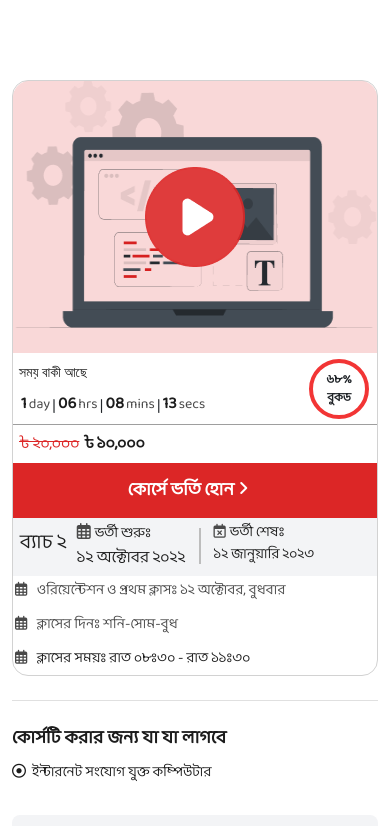
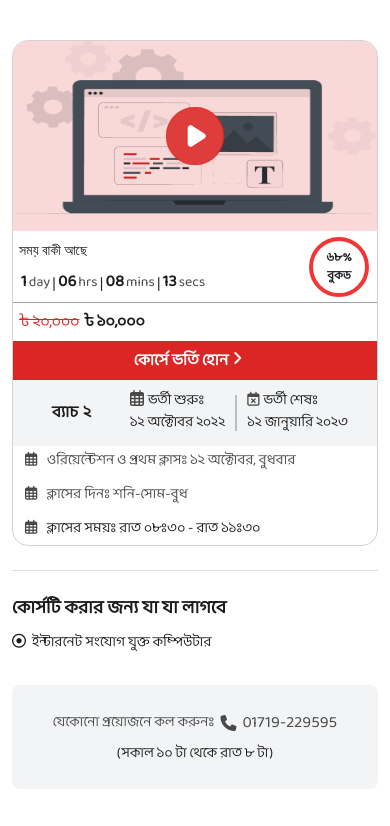
Before and after one commit to alif-sagir/tech-park-it, a website: page course_details.html in a window 390 px wide. Shown: the top 826 px of the page. Drawn offline with Linux system fonts and the light colour scheme.

Commit message:
all of responsive complete

```diff
--- a/assets/sass/pages/course_details.scss
+++ b/assets/sass/pages/course_details.scss
@@ -5,6 +5,7 @@
         margin-top: 80px;
         @include xs() {
             flex-direction: column;
+            margin-top: 40px;
         }
         .course_details {
             // border: 1px solid red;
@@ -99,6 +100,7 @@
                         margin-left: 24px;
                         @include xs() {
                             margin-left: 10px;
+                            font-size: 18px;
                         }
                     }
                     .job_categories {
@@ -106,10 +108,15 @@
                         margin-left: 24px;
                         @include xs() {
                             margin-left: 10px;
+                            margin-top: 10px;
                         }
                         .job_categorie {
                             margin-bottom: 16px;
                             display: flex;
+                            align-items: center;
+                            @include xs(){
+                                margin-bottom: 8px;
+                            }
                             .job_categorie_icon {
                                 margin-right: 6px;
                                 color: #27ae60;
@@ -118,6 +125,11 @@
                                 font-size: 16px;
                                 line-height: 24px;
                                 font-weight: 500;
+                                @include xs(){
+                                    font-size: 15px;
+                                    line-height: 100%;
+                                    // margin-bottom: 5px;
+                                }
                             }
                         }
                     }
@@ -140,6 +152,7 @@
                         margin-left: 24px;
                         @include xs() {
                             margin-left: 15px;
+                            font-size: 18px;
                         }
                     }
                     .freelancing_categories {
@@ -147,10 +160,15 @@
                         margin-left: 24px;
                         @include xs() {
                             margin-left: 15px;
+                            margin-top: 10px;
                         }
                         .freelancing_categorie {
                             margin-bottom: 16px;
                             display: flex;
+                            @include xs(){
+                                margin-bottom: 10px;
+                                align-items: center;
+                            }
                             .freelancing_categorie_icon {
                                 margin-right: 6px;
                                 color: #27ae60;
@@ -159,6 +177,9 @@
                                 font-size: 16px;
                                 line-height: 24px;
                                 font-weight: 500;
+                                @include xs(){
+                                    font-size: 14px;
+                                }
                             }
                         }
                     }
@@ -225,6 +246,7 @@
                                     column-count: 1;
                                     margin-left: 15px;
                                     width: 100%;
+                                    margin-top: 10px;
                                 }
                                 li {
                                     display: flex;
@@ -276,7 +298,7 @@
                         @include xs() {
                             margin-left: 15px;
                             margin-right: 15px;
-                            font-size: 22px;
+                            font-size: 20px;
                             line-height: 34px;
                         }
                     }
@@ -663,11 +685,11 @@
             }
         }
         .course_info {
-            // width: 411px;
+            width: 411px;
             border-radius: 16px 16px 0px 0px;
 
             @include xs() {
-                // width: 100%;
+                width: 100%;
                 order: 1;
             }
             .course_info_div {
@@ -681,7 +703,7 @@
                     border-radius: 16px 16px 0px 0px;
                     @include xs() {
                         width: 100%;
-                        height: 272px;
+                        height: 190px;
                     }
                     .course_info_icon {
                         position: absolute;
@@ -695,7 +717,12 @@
                         align-items: center;
                         @include xs() {
                             width: 100%;
-                            height: 272px;
+                            height: 190px;
+                        }
+                        img{
+                            @include xs(){
+                                width: 70px;
+                            }
                         }
                     }
                     .course_info_thubnail {
@@ -707,7 +734,7 @@
                         // height: 272px;
                             @include xs() {
                                 width: 100%;
-                                height: 272px;
+                                height: 190px;
                             }
                         }
                     }
@@ -841,6 +868,9 @@
                         align-items: center;
                         padding: 12px 24px;
                         background-color: #dc2626;
+                        @include xs(){
+                            padding: 6px 12px;
+                        }
                         .admit_course_title {
                             color: #fff;
                             text-align: center;
@@ -852,6 +882,7 @@
                             margin-right: 10px;
                             @include xs(){
                                 margin-right: 4px;
+                                font-size: 16px;
                             }
                         }
                         .admit_course_icon {
@@ -863,6 +894,10 @@
                     .admit_course_batch {
                         display: flex;
                         background: var(--secondary-20, #f3f4f6);
+                        @include xs(){
+                            width: 100%;
+                            justify-content: space-evenly;
+                        }
                         .admit_course_batch_title {
                             color: var(--mute-color-100, #1c1c1c);
                             font-family: Baloo Da 2;
@@ -870,9 +905,16 @@
                             font-style: normal;
                             font-weight: 500;
                             line-height: 150%; /* 30px */
-                            margin: 19px 15px;
+                            // margin: 19px 15px;
                             @include xs(){
-                                margin: 10px 7px;
+                                margin: 10px 10px;
+                                font-size: 16px;
+                                display: flex;
+                                justify-content: center;
+                                align-items: center;
+                                font-weight: 600;
+                                gap: 5px;
+
                             }
                         }
                         .admit_course_start_and_deadline {
@@ -880,7 +922,7 @@
                             .admit_course_start {
                                 margin: 8px 7px;
                                 @include xs(){
-                                    margin: 5px 3px;
+                                    margin: 10px 0px;
                                 }
                                 .admit_course_start_title {
                                     display: flex;
@@ -908,6 +950,9 @@
                                     font-style: normal;
                                     font-weight: 400;
                                     line-height: 160%; /* 25.6px */
+                                    @include xs(){
+                                        font-size: 14px;
+                                    }
                                 }
                             }
                             .admit_course_line {
@@ -917,13 +962,13 @@
                                 height: 36px;
                                 margin: 15px 20px;
                                 @include xs(){
-                                    margin: 10px 10px;
+                                    margin: 15px 10px;
                                 }
                             }
                             .admit_course_deadline {
                                 margin: 8px 7px;
                                 @include xs(){
-                                    margin: 4px 3px;
+                                    margin: 10px 0px;
                                 }
                                 .admit_course_deadline_title {
                                     display: flex;
@@ -968,6 +1013,7 @@
                         margin: 12px 16px;
                         @include xs(){
                             margin: 4px 2px;
+                            padding-left: 10px;
                         }
                         .admit_course_orientation {
                             color: var(--mute-color-80, #494949);
--- a/assets/sass/pages/course_details_quiz.scss
+++ b/assets/sass/pages/course_details_quiz.scss
@@ -523,7 +523,7 @@
                             font-weight: 400;
                             line-height: 160%; /* 25.6px */
                             @include xs(){
-                                font-size: 14;
+                                font-size: 14px;
                             }
                             i {
                                 margin-right: 4px;
--- a/assets/sass/pages/login_by_password.scss
+++ b/assets/sass/pages/login_by_password.scss
@@ -35,8 +35,14 @@
             font-size: 18px;
             margin-bottom: 0px;
         }
+
         i{
             margin-right: 16px;
+        }
+    }
+    p{
+        @include xs(){
+            font-size: 14px;
         }
     }
     .changed_password_form {
@@ -54,7 +60,6 @@
             background: var(--white, #fff);
             border-radius: 6px;
             background: var(--white, #fff);
-            box-shadow: 0px 1px 2px 1px rgba(82, 82, 82, 0.15);
             box-shadow: 0px 1px 2px 1px rgba(82, 82, 82, 0.15);
             padding-bottom: 26px;
             @include xs(){
--- a/assets/sass/pages/my_courses.scss
+++ b/assets/sass/pages/my_courses.scss
@@ -267,7 +267,7 @@
         }
     }
     .my_contunued_courses {
-        display: none;
+        // display: none;
         margin-top: 100px;
         .my_contunued_courses_title {
             color: var(--mute-color-100, #1c1c1c);
--- a/assets/sass/pages/our_it_services.scss
+++ b/assets/sass/pages/our_it_services.scss
@@ -167,6 +167,7 @@
                 width: 619px;
                 @include xs(){
                     font-size: 18px;
+                    font-weight: 500;
                    width: 100%;
                 }
 
--- a/course_details.html
+++ b/course_details.html
@@ -1031,7 +1031,7 @@
                   <div class="admit_course_icon"><i class="fa-solid fa-angle-right"></i></div>
                 </div>
                 <div class="admit_course_batch">
-                  <div class="admit_course_batch_title">ব্যাচ ২</div>
+                  <div class="admit_course_batch_title">ব্যাচ <span>২</span></div>
                  <div class="admit_course_start_and_deadline">
                   <div class="admit_course_start">
                     <div class="admit_course_start_title"><span><i class="fa-regular fa-calendar-days"></i></span><span>ভর্তী শুরুঃ</span></div>
```
Also changed, not shown: assets/styles/style.css, 1 other file.
